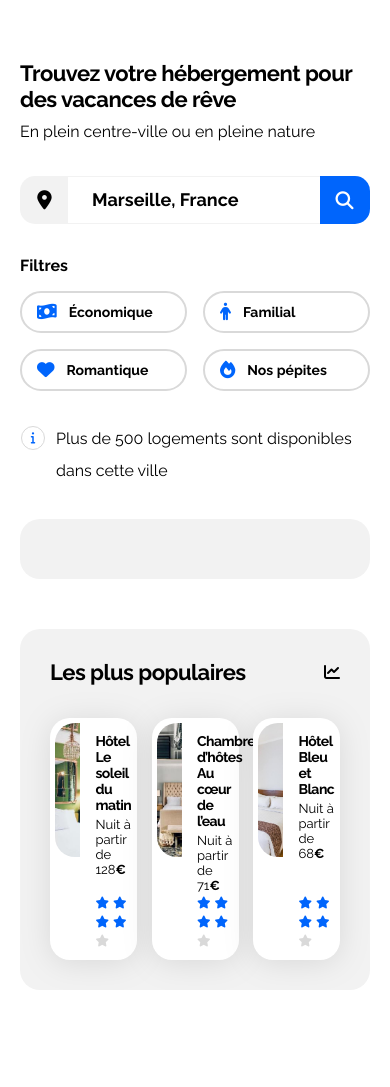
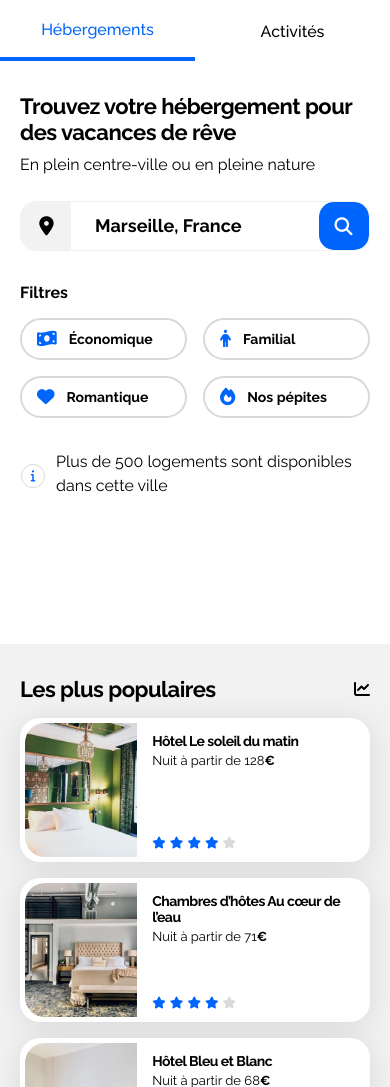
Before and after one commit to ask0ldd/P2-OC-HTML_CSS_Integration2, a plain HTML site: page index.html in a window 390 px wide. Shown: the part 71-1158 px from the top of the page. Before the commit the page ends 1061 px from the top, so only its background shows below. Drawn offline with Linux system fonts and the light colour scheme.

Commit message:
mobile tablet filters bp improved

```diff
--- a/css/style.css
+++ b/css/style.css
@@ -115,7 +115,7 @@ body {
   font-size: 1rem;
   width: 100%;
   max-width: 1440px;
-  padding: 0 50px;
+  margin: 0 50px;
 }
 
 /** HEADER **/
@@ -184,15 +184,20 @@ nav a:hover:after {
 /** FILTERS **/
 
 .form__search__location {
-  height: 48px;
+  height: 50px;
   display: flex;
   margin-top: 1.5rem;
+  border: 1px solid var(--main-bg-color);
+  border-radius: 15px;
+  overflow: hidden;
+  width: fit-content;
 }
 
 .search__location_iconcontainer {
   background-color: var(--main-bg-color);
-  border-radius: 15px 0px 0px 15px;
-  width: 48px;
+  /*border-radius: 15px 0px 0px 15px;*/
+  width: 50px;
+  height: 100%;
   display: flex;
   justify-content: center;
   align-items: center;
@@ -204,13 +209,14 @@ nav a:hover:after {
   display: flex;
   font-size: 1.125rem;
   border: none;
-  border: solid var(--main-bg-color);
+  /*border: solid var(--main-bg-color);*/
   border-width: 1px 0px 1px 0px;
   align-items: center;
   font-weight: 700;
   border-radius: 0;
   color: #000;
   width: 196px;
+  height: 100%;
 }
 
 .search__textinput:focus {
@@ -245,16 +251,20 @@ nav a:hover:after {
   letter-spacing: 0.5px;
   cursor: pointer;
   font-family: "Raleway", sans-serif;
+  z-index: 300;
+  height: 100%;
 }
 
 .search__btn-icon {
   display: none;
   padding: 0px 16px;
+  border-radius: 15px;
 }
 
 .filter__innercity__subheading {
   display: block;
-  line-height: 2.5rem;
+  line-height: 1.5rem;
+  margin-top: 0.5rem;
 }
 
 .filter__bar {
@@ -295,8 +305,9 @@ nav a:hover:after {
 
 .info__line {
   display: flex;
-  line-height: 2rem;
+  line-height: 1.5rem;
   margin-top: 2rem;
+  align-items: center;
 }
 
 .info__icon__container {
@@ -345,20 +356,20 @@ nav a:hover:after {
   margin-top: 2rem;
 }
 
-.rentals-and-popular-container section {
+/****** rentals ***********/
+.rentals {
+  width: 65%;
   background-color: var(--main-bg-color);
   border-radius: 20px;
   padding: 30px;
 }
 
-/****** rentals ***********/
-.rentals {
-  width: 65%;
-}
-
 /****** populars ***********/
 .populars {
   width: 32%;
+  background-color: var(--main-bg-color);
+  border-radius: 20px;
+  padding: 30px;
 }
 
 .populars-title {
@@ -451,12 +462,59 @@ nav a:hover:after {
 
 /* Small devices (phones, less than 768px) */
 @media (max-width: 767px) {
-  /*.form__search__location {
+  .form__search__location {
     width: 100%;
-  }*/
+  }
+  header {
+    flex-direction: column;
+  }
+
+  header figure {
+    padding: 2rem 0 1rem 0;
+  }
+
+  .logo {
+    margin-top: 0px;
+  }
+
+  nav,
+  nav ul {
+    width: 100%;
+    height: 60px;
+    margin-top: 0;
+  }
+  nav ul li {
+    width: 50%;
+  }
+
+  nav ul li a {
+    width: 100%;
+    display: flex;
+    justify-content: center;
+  }
+
+  nav ul li:first-child,
+  nav ul li:first-child a:any-link {
+    border-bottom: 2px solid var(--main-color);
+    color: var(--main-color);
+  }
+
+  nav a:hover:after {
+    display: none;
+  }
+
   body {
+    margin: 0;
+    padding: 0;
+  }
+
+  .filter__maincontainer {
     padding: 0 20px;
   }
+
+  /*.filter__innercity__subheading {
+    line-height: 24px;
+  }*/
 
   .search__textinput {
     width: 100%;
@@ -474,6 +532,28 @@ nav a:hover:after {
     flex: 1 1 45%;
     font-size: 14px;
   }
+
+  .rentals {
+    background-color: unset;
+    border-radius: 0;
+    padding: 2rem 1.25rem 2rem 1.25rem;
+  }
+
+  .populars {
+    padding: 2rem 1.25rem 2rem 1.25rem;
+    border-radius: 0;
+    border-color: red;
+  }
+
+  .populars-cards {
+    flex-direction: column;
+  }
+
+  .populars-cards .card {
+    width: 100%;
+    height: 144px;
+    margin-top: 1rem;
+  }
 }
 
 @media (max-width: 345px) {
```
